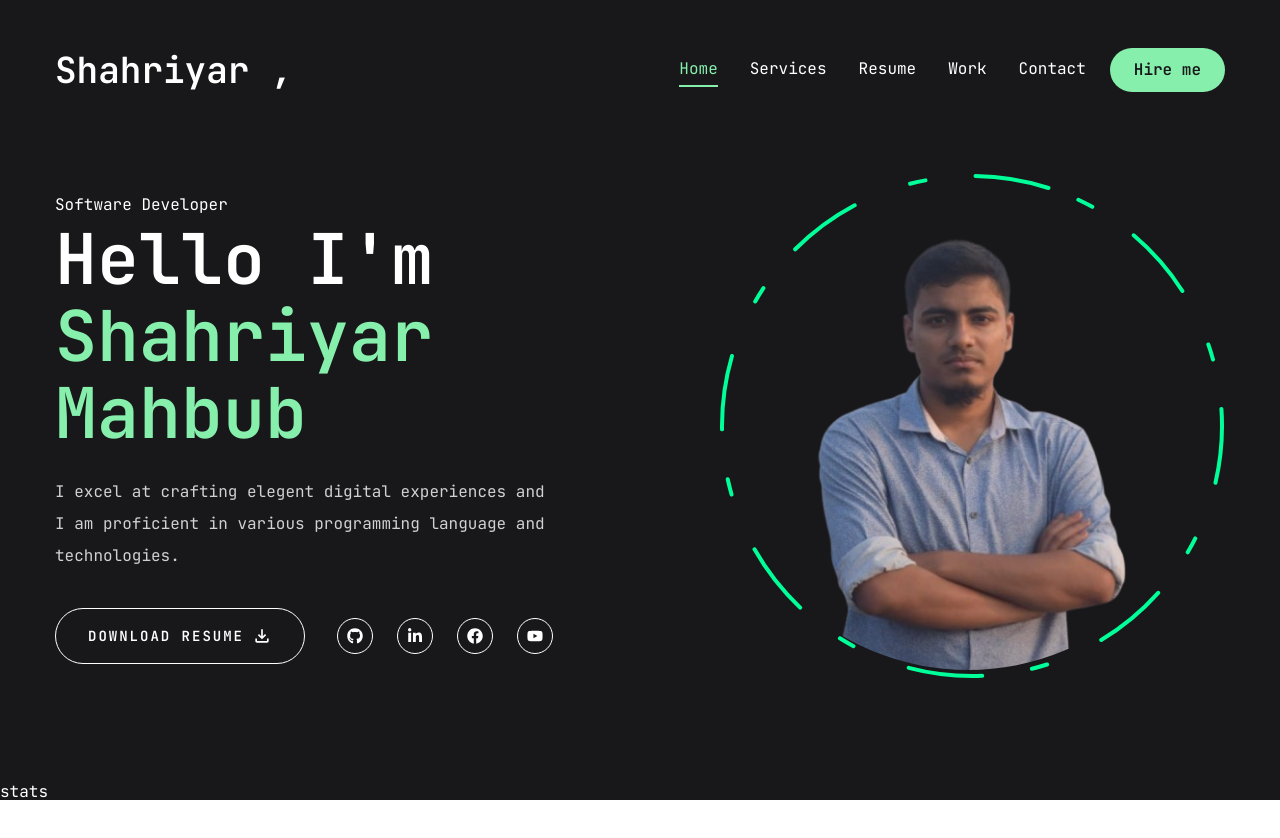
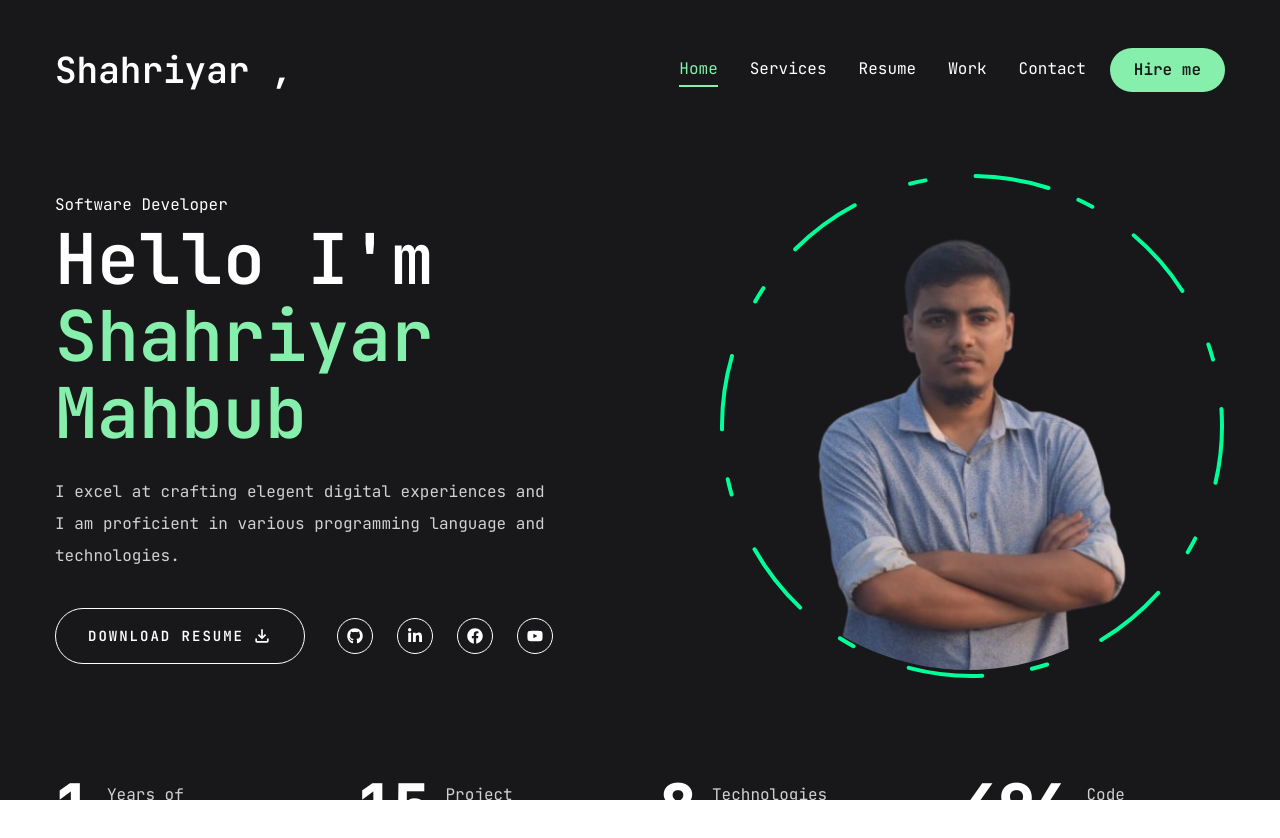
Before and after one commit to Shahriyar001/next-portfolio, a Next.js app: page / in a window 1280 px wide. Shown: the top 838 px of the page. Before the commit the page ends 808 px from the top, so only its background shows below. Built offline with nearby package versions, Linux system fonts and the light colour scheme.

Commit message:
complete home page

```diff
--- a/components/Socials.jsx
+++ b/components/Socials.jsx
@@ -14,7 +14,7 @@ const Socials = ({ containerStyle, iconStyles }) => {
     <div className={containerStyle}>
       {socials.map((social, index) => {
         return (
-          <Link href={social.path} className={iconStyles}>
+          <Link key={index} href={social.path} className={iconStyles}>
             {social.icon}
           </Link>
         );
--- a/components/Stats.jsx
+++ b/components/Stats.jsx
@@ -1,7 +1,56 @@
-import React from "react";
+"use client";
+import CountUp from "react-countup";
+
+const stats = [
+  {
+    num: 1,
+    text: "Years of experience",
+  },
+  {
+    num: 15,
+    text: "Project Complete",
+  },
+  {
+    num: 8,
+    text: "Technologies proficient in",
+  },
+  {
+    num: 500,
+    text: "Code commits",
+  },
+];
 
 const Stats = () => {
-  return <div>stats</div>;
+  return (
+    <section className="pt-4 pb-12 xl:pt-0 xl:pb-0">
+      <div className="container mx-auto">
+        <div className="flex flex-wrap gap-10 max-w-[80vw] xl:max-w-none mx-auto ">
+          {stats.map((item, index) => {
+            return (
+              <div
+                key={index}
+                className="flex-1 flex gap-4 items-center justify-center xl:justify-start"
+              >
+                <CountUp
+                  end={item.num}
+                  duration={5}
+                  delay={2}
+                  className="text-4xl xl:text-6xl font-extrabold"
+                />
+                <p
+                  className={`${
+                    item.text.length < 15 ? "max-w-[100px]" : "max-w-[150px]"
+                  } leading-snug text-white/80`}
+                >
+                  {item.text}
+                </p>
+              </div>
+            );
+          })}
+        </div>
+      </div>
+    </section>
+  );
 };
 
 export default Stats;
--- a/package.json
+++ b/package.json
@@ -21,6 +21,7 @@
     "lucide-react": "^0.473.0",
     "next": "15.1.5",
     "react": "^19.0.0",
+    "react-countup": "^6.5.3",
     "react-dom": "^19.0.0",
     "react-icon": "^1.0.0",
     "react-icons": "^5.4.0",
```
Also changed, not shown: 1 other file (tests, documents, lock files or other folders).
